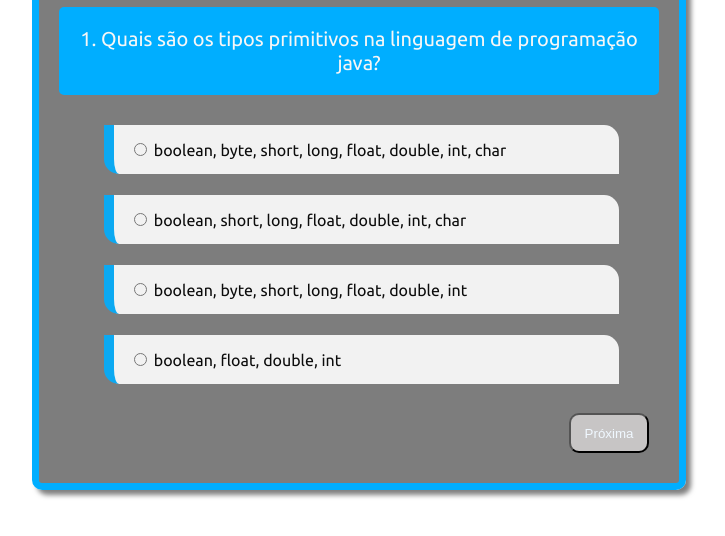
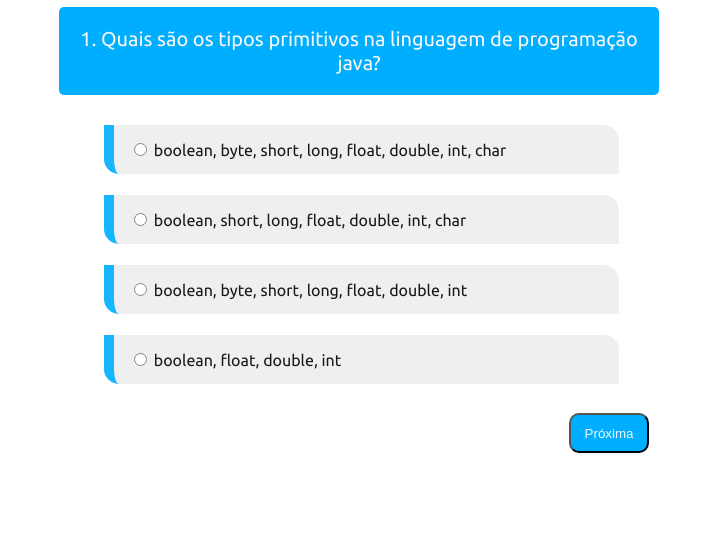
Before and after one commit to Th1agoAlmeida/ALIDE, a website: page bootstrap/src/quiz.html in a window 1280 px wide. Shown: the part 210-746 px from the top of the page, without its empty margins (281-1006 px from the left). Drawn offline with Linux system fonts and the light colour scheme.

Commit message:
atualizando quiz.css

```diff
--- a/bootstrap/src/css/quiz.css
+++ b/bootstrap/src/css/quiz.css
@@ -1,10 +1,6 @@
 body{
     font-family:'Ubuntu', sans-serif;
-    background-image: url("quizbg.jpg");
-    background-repeat: no-repeat;
-    background-position: absolute;
-    background-size: 100%;
-    ;
+    background-color: #fff;
 }
 .container{
     height: 540px auto;
@@ -13,11 +9,8 @@ body{
     top: 50%;
     left: 50%;
     transform: translateX(-50%) translateY(-50%);
-    background: rgba(59, 59, 59, 0.657);
     padding: 20px;
     border-radius: 10px;
-    border: 7px solid #00aeff;
-    box-shadow: 5px 5px 5px rgba(0,0,0,0.5);
 }
 
 .title{
@@ -54,7 +47,7 @@ body{
     display: inline-block;
     padding: 15px 0 15px 15px;
     vertical-align: middle;
-    background: rgb(255, 255, 255);
+    background: rgb(238, 238, 238);
     opacity: 0.9;
     margin: 20px 0 1px 45px;
     color: #000000;
@@ -84,10 +77,11 @@ body{
     cursor: pointer;
     float: right;
     margin: 10px;
+    background: #00aeff;
 }
 
 .next-btn:hover{
-    background: #5bc8fa;
+    background: #61cdff;
 }
 
 .result{
```
